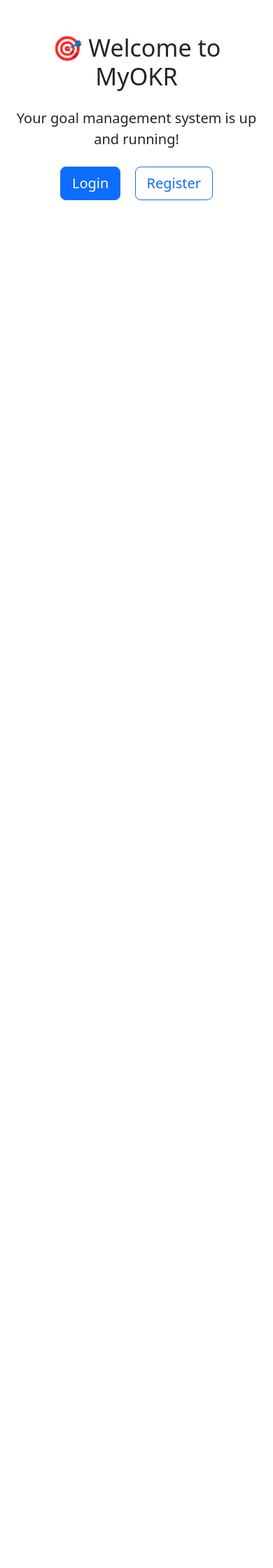
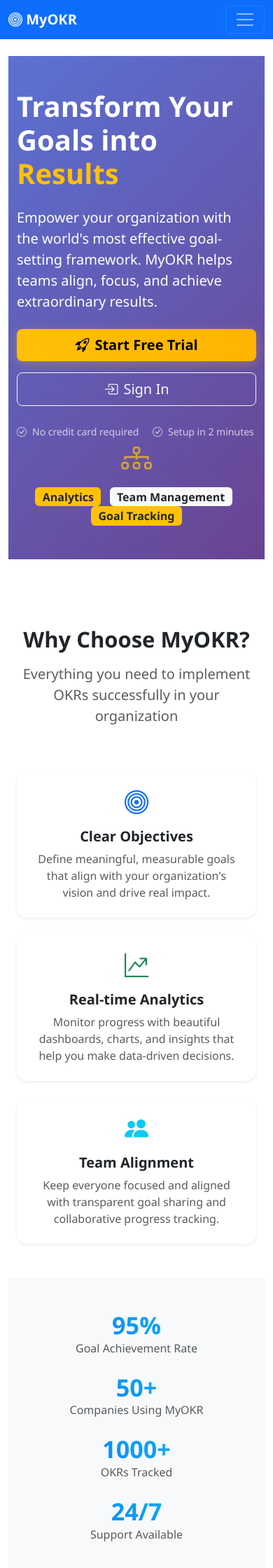
Before and after one commit to sharda1100/myokr-goal-management, a Flask app: page / in a window 390 px wide. Shown: the top 2240 px of the page at 70% size. Before the commit the page ends 286 px from the top, so only its background shows below. Run offline with Flask 3, Linux system fonts and the light colour scheme; some libraries are stand-ins or nearby versions.

Commit message:
Fix landing page routing and add new modern homepage design with enhanced CSS

```diff
--- a/app/routes/main.py
+++ b/app/routes/main.py
@@ -9,31 +9,9 @@
     if current_user.is_authenticated:
         return redirect(url_for('dashboard.index'))
 
-    # Simple landing page for non-authenticated users
-    return '''
-    <!DOCTYPE html>
-    <html>
-    <head>
-        <title>MyOKR - Goal Management System</title>
-        <link href="https://cdn.jsdelivr.net/npm/bootstrap@5.3.2/dist/css/bootstrap.min.css" rel="stylesheet">
-    </head>
-    <body>
-        <div class="container mt-5">
-            <div class="row justify-content-center">
-                <div class="col-md-8 text-center">
-                    <h1 class="display-4 mb-4">🎯 Welcome to MyOKR</h1>
-                    <p class="lead">Your goal management system is up and running!</p>
-                    <div class="mt-4">
-                        <a href="/auth/login" class="btn btn-primary btn-lg me-3">Login</a>
-                        <a href="/auth/register" class="btn btn-outline-primary btn-lg">Register</a>
-                    </div>
-                </div>
-            </div>
-        </div>
-    </body>
-    </html>
-    '''
+    # Show the new landing page template
+    return render_template('main/index.html')
 
 @bp.route('/about')
 def about():
-    return "<h1>About MyOKR</h1><p>Coming soon...</p>"
+    return render_template('main/about.html')
--- a/app/templates/main/index.html
+++ b/app/templates/main/index.html
@@ -3,6 +3,10 @@
 {% block title %}MyOKR - Transform Your Goals into Results{% endblock %}
 
 {% block content %}
+<!-- NEW LANDING PAGE IS LOADING - This should be visible -->
+<div class="alert alert-success text-center" role="alert">
+    🎉 NEW LANDING PAGE IS LOADING! 🎉
+</div>
 <!-- Hero Section -->
 <section class="hero-section py-5 mb-5" style="background: linear-gradient(135deg, #667eea 0%, #764ba2 100%); color: white;">
     <div class="container">
```
Also changed, not shown: app/routes/okr.py (line endings or trailing spaces).
